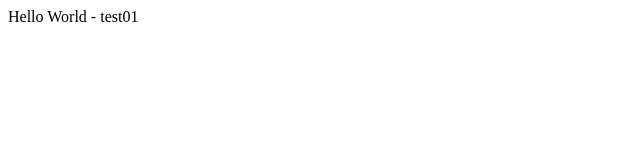
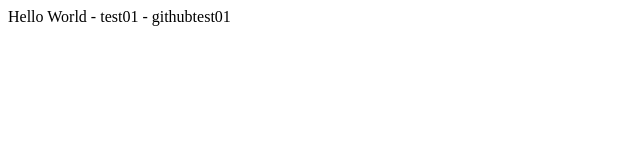
Before and after one commit to AIAILabs/faceofamerica, a plain HTML site: page index.html in a window 1280 px wide. Shown: the whole page, without its empty margins (0-640 px from the left). Drawn offline with Linux system fonts and the light colour scheme.

Commit message:
Update index.html

```diff
--- a/index.html
+++ b/index.html
@@ -3,7 +3,7 @@
 <head>
     <meta charset="UTF-8" />
     <title>title</title>
-    Hello World - test01
+    Hello World - test01 - githubtest01
 </head>
 <body>
 
```
